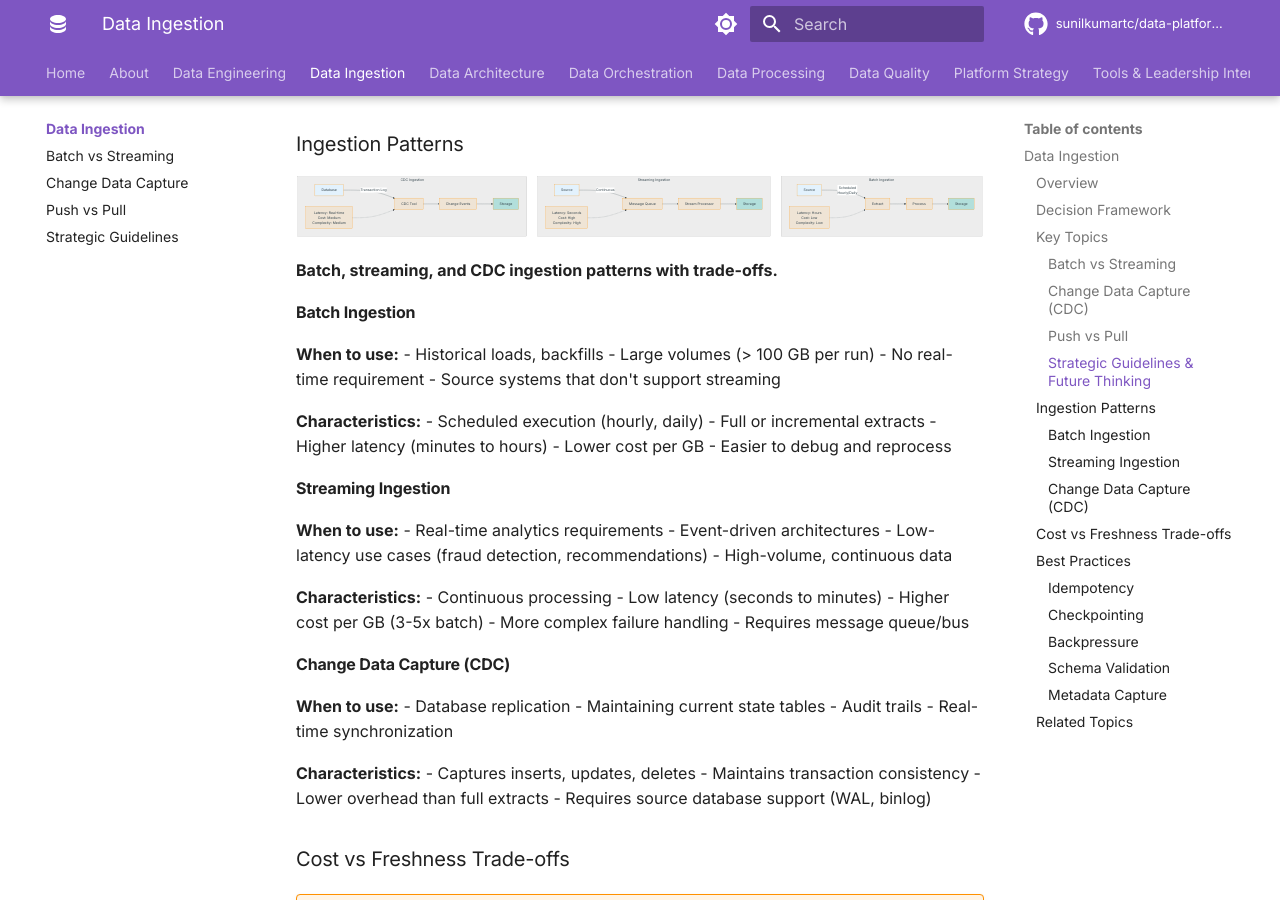
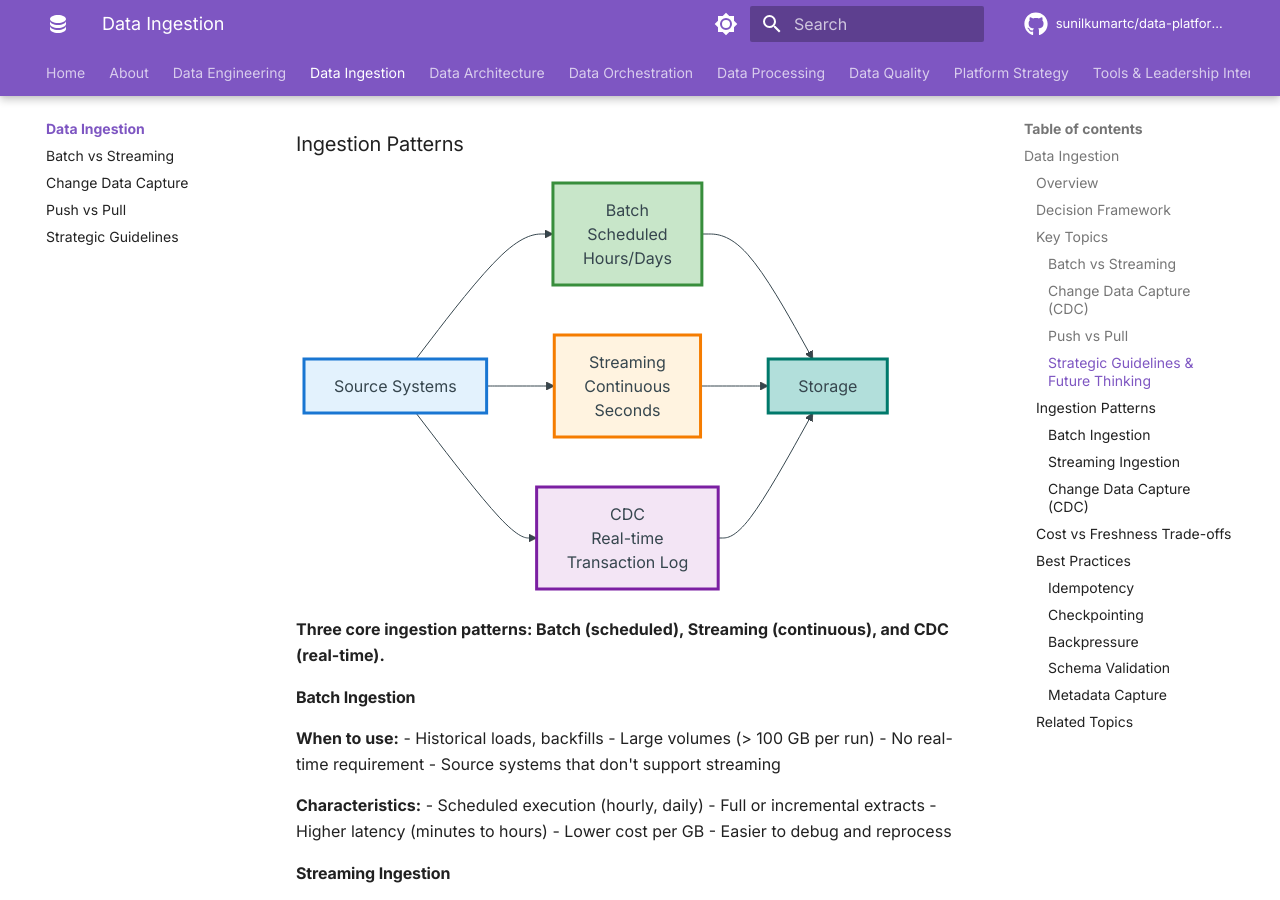
Before and after one commit to sunilkumartc/data-platform-playbook, an MkDocs documentation site: the page built from docs/data-ingestion/index.md, in a window 1280 px wide and 900 px high, scrolled down 1464 px. Built offline with MkDocs 1.6.1 and Material for MkDocs 9.7.7, drawn with Linux system fonts in a browser that asks for light colours; comment, search, counter and statistics services are not loaded; the version menu is left out; some of the changed lines change nothing that is shown.

Commit message:
ingestion diagram update

````diff
--- a/docs/data-ingestion/index.md
+++ b/docs/data-ingestion/index.md
@@ -66,37 +66,23 @@ Strategic approaches to building ingestion systems that scale and evolve.
 ## Ingestion Patterns
 
 ```mermaid
-graph TB
-    subgraph "Batch Ingestion"
-        A1[Source] -->|Scheduled<br/>Hourly/Daily| B1[Extract]
-        B1 --> C1[Process]
-        C1 --> D1[Storage]
-        E1[Latency: Hours<br/>Cost: Low<br/>Complexity: Low] -.-> B1
-    end
+graph LR
+    A[Source Systems] --> B[Batch<br/>Scheduled<br/>Hours/Days]
+    A --> C[Streaming<br/>Continuous<br/>Seconds]
+    A --> D[CDC<br/>Real-time<br/>Transaction Log]
 
-    subgraph "Streaming Ingestion"
-        A2[Source] -->|Continuous| B2[Message Queue]
-        B2 --> C2[Stream Processor]
-        C2 --> D2[Storage]
-        E2[Latency: Seconds<br/>Cost: High<br/>Complexity: High] -.-> B2
-    end
+    B --> E[Storage]
+    C --> E
+    D --> E
 
-    subgraph "CDC Ingestion"
-        A3[Database] -->|Transaction Log| B3[CDC Tool]
-        B3 --> C3[Change Events]
-        C3 --> D3[Storage]
-        E3[Latency: Real-time<br/>Cost: Medium<br/>Complexity: Medium] -.-> B3
-    end
-
-    style A1 fill:#e3f2fd
-    style A2 fill:#e3f2fd
-    style A3 fill:#e3f2fd
-    style D1 fill:#b2dfdb
-    style D2 fill:#b2dfdb
-    style D3 fill:#b2dfdb
+    style A fill:#e3f2fd,stroke:#1976d2,stroke-width:3px
+    style B fill:#c8e6c9,stroke:#388e3c,stroke-width:3px
+    style C fill:#fff3e0,stroke:#f57c00,stroke-width:3px
+    style D fill:#f3e5f5,stroke:#7b1fa2,stroke-width:3px
+    style E fill:#b2dfdb,stroke:#00796b,stroke-width:3px
 ```
 
-**Batch, streaming, and CDC ingestion patterns with trade-offs.**
+**Three core ingestion patterns: Batch (scheduled), Streaming (continuous), and CDC (real-time).**
 
 ### Batch Ingestion
 
````
